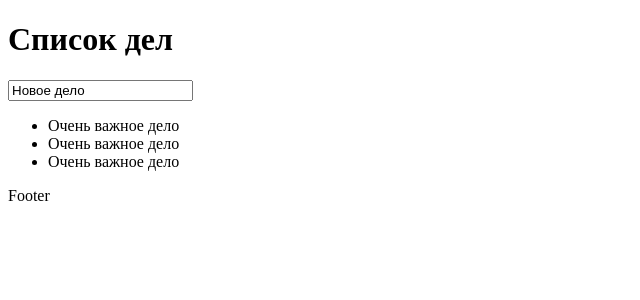
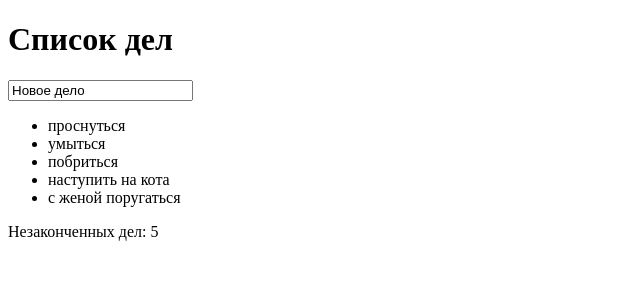
Before and after one commit to WebHeroSchool/reactSouslik, a React (Create React App) app in the folder todo/: page / in a window 1280 px wide. Shown: the top 300 px of the page, without its empty margins (0-640 px from the left). Built offline with nearby package versions, Linux system fonts and the light colour scheme.

Commit message:
added props

```diff
--- a/todo/src/components/App.js/App.js
+++ b/todo/src/components/App.js/App.js
@@ -4,10 +4,12 @@ import ItemList from '../ItemList/ItemList';
 import InputItem from '../InputItem/InputItem';
 import Footer from '../Footer/Footer';
 
+const todoItem = 'проснуться';
+
 const App = () => ( <div>
   <h1>Список дел</h1>
   <InputItem />
-  <ItemList />
+  <ItemList todoItem = { todoItem } />
   <Footer />
 </div> );
 
--- a/todo/src/components/Footer/Footer.js
+++ b/todo/src/components/Footer/Footer.js
@@ -1,5 +1,5 @@
 import React from 'react';
 
-const Footer = () => ( <footer>Footer</footer> );
+const Footer = ( {count=5} ) => ( <footer>Незаконченных дел: {count}</footer> );
 
 export default Footer;
--- a/todo/src/components/Item/Item.js
+++ b/todo/src/components/Item/Item.js
@@ -1,5 +1,5 @@
 import React from 'react';
 
-const Item = () => ( <span>Очень важное дело</span>);
+const Item = ({ todoItem }) => ( <span>{ todoItem }</span>);
 
 export default Item;
--- a/todo/src/components/ItemList/ItemList.js
+++ b/todo/src/components/ItemList/ItemList.js
@@ -2,15 +2,21 @@ import React from 'react';
 import ReactDOM from 'react-dom';
 import Item from '../Item/Item';
 
-const ItemList = () => ( <ul>
+const ItemList = ({ todoItem }) => ( <ul>
   <li>
-    <Item />
+    <Item todoItem = { todoItem } />
   </li>
   <li>
-    <Item />
+    <Item todoItem = { "умыться" } />
   </li>
   <li>
-    <Item />
+    <Item todoItem = { "побриться" } />
+  </li>
+  <li>
+    <Item todoItem = { "наступить на кота" } />
+  </li>
+  <li>
+    <Item todoItem = { "с женой поругаться" } />
   </li>
 </ul>);
 
```
